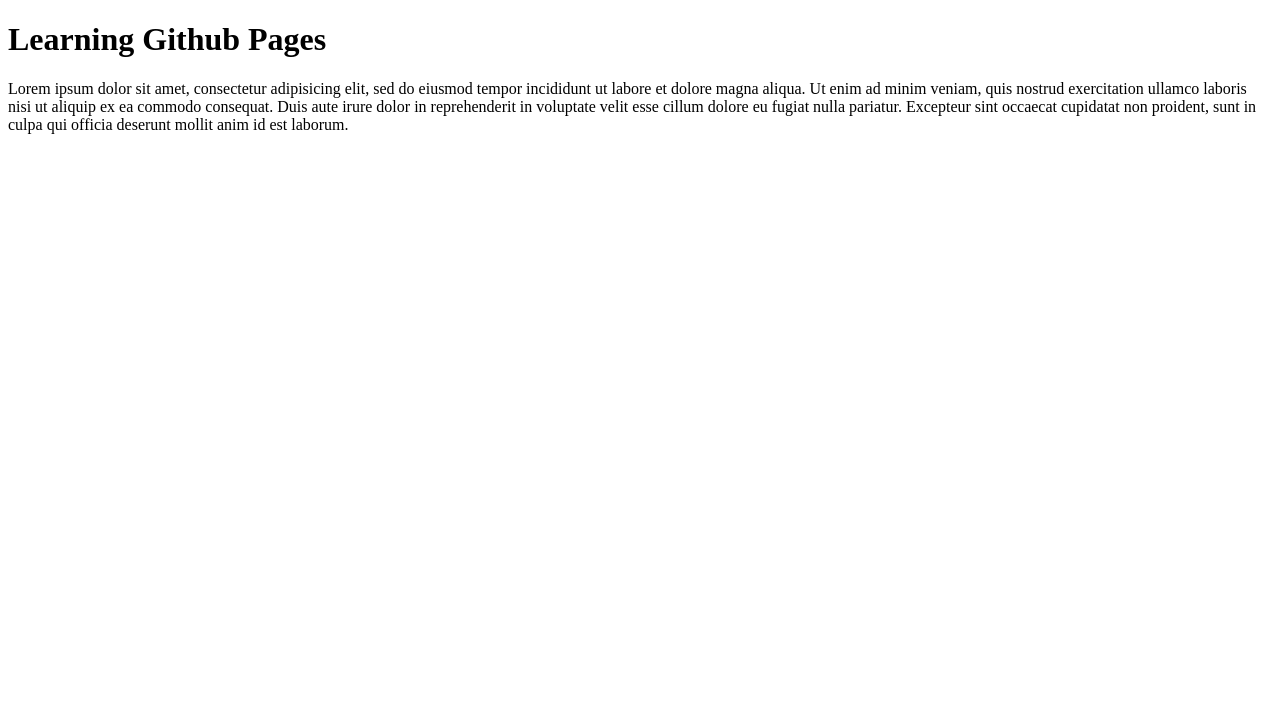
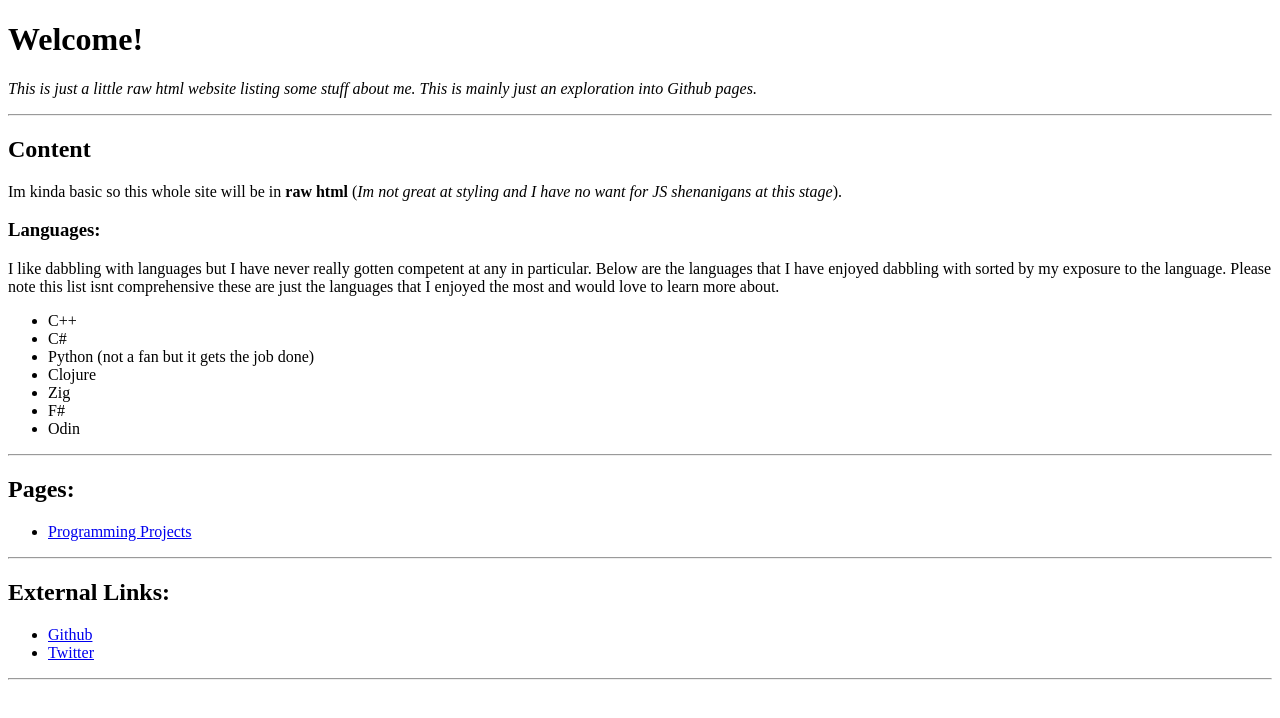
Before and after one commit to KalebDHedges/KalebDHedges.github.io, a plain HTML site: page index.html in a window 1280 px wide. Drawn offline with Linux system fonts and the light colour scheme.

Commit message:
Update index.html
- Fixed the document structure using the named div elements.
- Added  a content section explaining the sites purpose and a little about me.
- Added links (Pages section and External Links section)

```diff
--- a/index.html
+++ b/index.html
@@ -3,15 +3,51 @@
 <head>
 	<meta charset="utf-8">
 	<meta name="viewport" content="width=device-width, initial-scale=1">
-	<title>KalebDHedges</title>
+	<title>KDH - Home</title>
 </head>
 <body>
-	<h1>Learning Github Pages</h1>
-	<p>Lorem ipsum dolor sit amet, consectetur adipisicing elit, sed do eiusmod
-	tempor incididunt ut labore et dolore magna aliqua. Ut enim ad minim veniam,
-	quis nostrud exercitation ullamco laboris nisi ut aliquip ex ea commodo
-	consequat. Duis aute irure dolor in reprehenderit in voluptate velit esse
-	cillum dolore eu fugiat nulla pariatur. Excepteur sint occaecat cupidatat non
-	proident, sunt in culpa qui officia deserunt mollit anim id est laborum.</p>
+	<header>
+		<h1>Welcome!</h1>
+		<p><em>This is just a little raw html website listing some stuff about me. This is mainly just an exploration into Github pages.</em></p>
+	</header>
+
+	<hr />
+
+	<section id="content">
+		<h2>Content</h2>
+		<p>Im kinda basic so this whole site will be in <strong>raw html</strong> (<em>Im not great at styling and I have no want for JS shenanigans at this stage</em>).</p>
+		<h3>Languages:</h3>
+		<p>I like dabbling with languages but I have never really gotten competent at any in particular. Below are the languages that I have enjoyed dabbling with sorted by my exposure to the language. Please note this list isnt comprehensive these are just the languages that I enjoyed the most and would love to learn more about.</p>
+		<ul>
+			<li>C++</li>
+			<li>C#</li>
+			<li>Python (not a fan but it gets the job done)</li>
+			<li>Clojure</li>
+			<li>Zig</li>
+			<li>F#</li>
+			<li>Odin</li>
+		</ul>
+	</section>
+
+	<hr />
+
+	<nav>
+		<h2>Pages:</h2>
+		<ul>
+			<li><a href="programming.html">Programming Projects</a></li>
+		</ul>
+	</nav>
+
+	<hr />
+
+	<section id="externallinks">
+		<h2>External Links:</h2>
+		<ul>
+			<li><a href="https://github.com/KalebDHedges">Github</a></li>
+			<li><a href="https://x.com/CoMFA_Honoka">Twitter</a></li>
+		</ul>
+	</section>
+
+	<hr />
 </body>
 </html>
```
